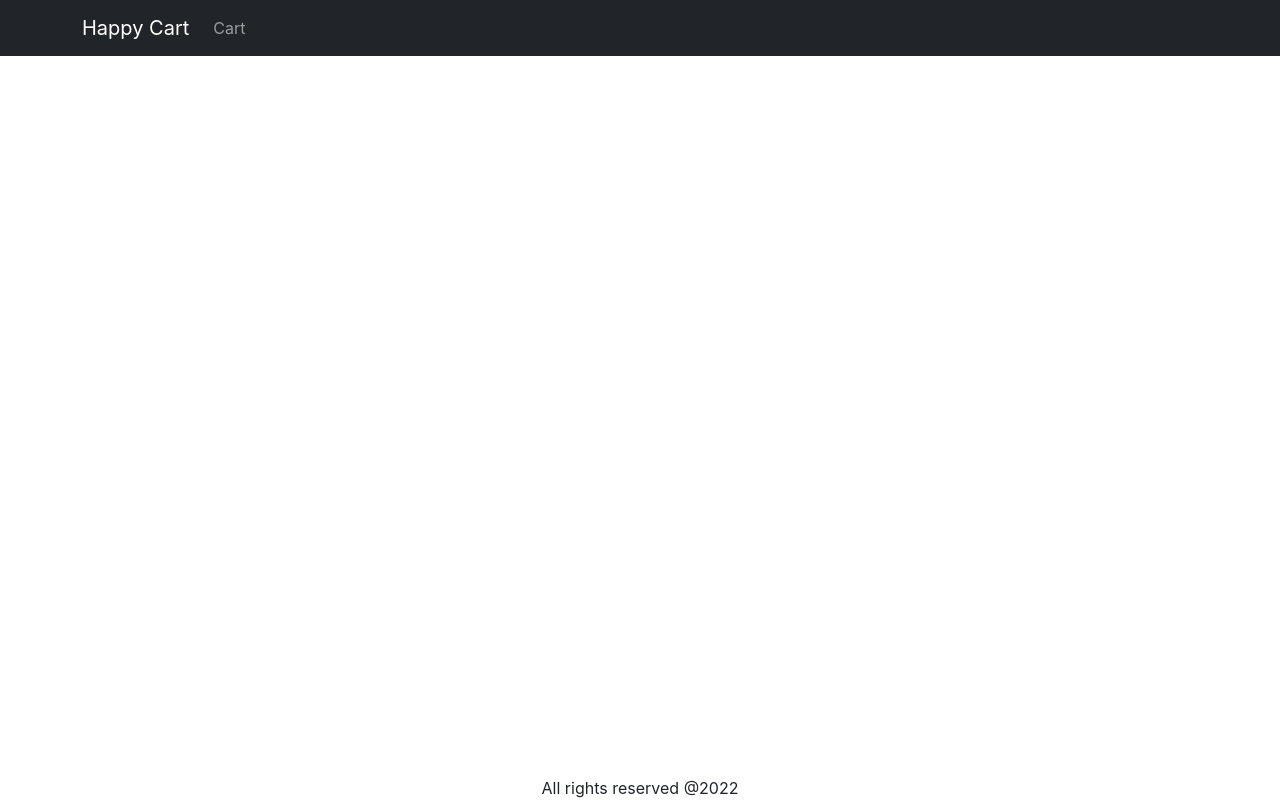
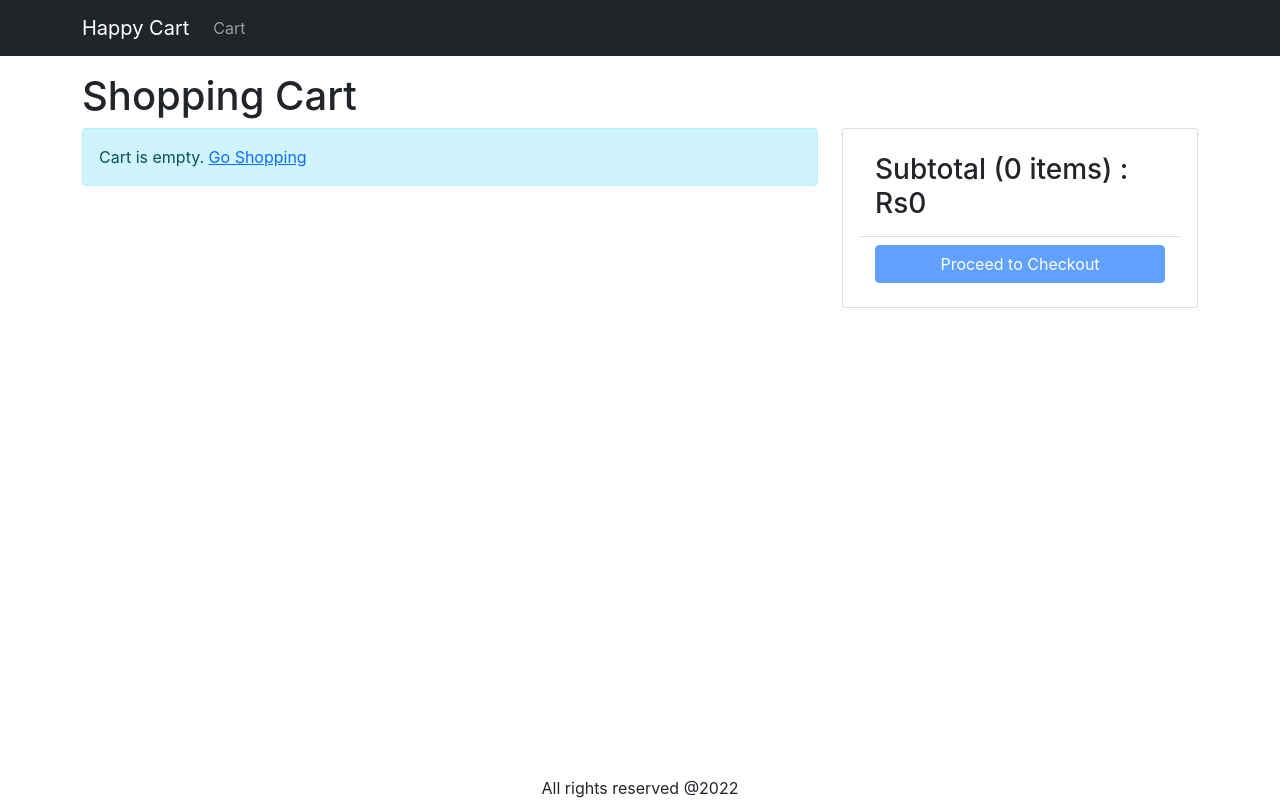
Before and after one commit to AnaghaV19/happycart, a React (Create React App) app in the folder frontend/: page /cart in a window 1280 px wide. Built offline with nearby package versions, Linux system fonts and the light colour scheme.

Commit message:
cartscreen

```diff
--- a/frontend/src/App.js
+++ b/frontend/src/App.js
@@ -8,6 +8,7 @@
 import {LinkContainer} from 'react-router-bootstrap';
 import { useContext } from 'react';
 import { Store } from './Store';
+import CartScreen from './screens/CartScreen';
 function App() {
   const {state} =useContext(Store);
 const {cart}=state;
@@ -37,6 +38,7 @@
       <main>
         <Container className="mt-3">
         <Routes>
+        <Route path="/cart" element={<CartScreen />} />
           <Route path="/product/:slug" element={<ProductScreen />}/>
           <Route path="/" element={ <HomeScreen />}/>
         </Routes>
--- a/frontend/src/index.css
+++ b/frontend/src/index.css
@@ -31,3 +31,6 @@
 .img-large{
   max-width: 100%;
 }
+.img-thumbnail {
+  height: 80px;
+}
--- /dev/null
+++ b/frontend/src/screens/CartScreen.js
@@ -0,0 +1,96 @@
+import { useContext } from 'react';
+import { Store } from '../Store';
+import { Helmet } from 'react-helmet-async';
+import Row from 'react-bootstrap/Row';
+import Col from 'react-bootstrap/Col';
+import MessageBox from '../components/MessageBox';
+import ListGroup from 'react-bootstrap/ListGroup';
+import Button from 'react-bootstrap/Button';
+import Card from 'react-bootstrap/Card';
+import { Link } from 'react-router-dom';
+
+export default function CartScreen() {
+  const { state, dispatch: ctxDispatch } = useContext(Store);
+  const {
+    cart: { cartItems },
+  } = state;
+
+  return (
+    <div>
+      <Helmet>
+        <title>Shopping Cart</title>
+      </Helmet>
+      <h1>Shopping Cart</h1>
+      <Row>
+        <Col md={8}>
+          {cartItems.length === 0 ? (
+            <MessageBox>
+              Cart is empty. <Link to="/">Go Shopping</Link>
+            </MessageBox>
+          ) : (
+            <ListGroup>
+              {cartItems.map((item) => (
+                <ListGroup.Item key={item._id}>
+                  <Row className="align-items-center">
+                    <Col md={4}>
+                      <img
+                        src={item.image}
+                        alt={item.name}
+                        className="img-fluid rounded img-thumbnail"
+                      ></img>{' '}
+                      <Link to={`/product/${item.slug}`}>{item.name}</Link>
+                    </Col>
+                    <Col md={3}>
+                      <Button variant="light" disabled={item.quantity === 1}>
+                        <i className="fas fa-minus-circle"></i>
+                      </Button>{' '}
+                      <span>{item.quantity}</span>{' '}
+                      <Button
+                        variant="light"
+                        disabled={item.quantity === item.countInStock}
+                      >
+                        <i className="fas fa-plus-circle"></i>
+                      </Button>
+                    </Col>
+                    <Col md={3}>Rs {item.price}</Col>
+                    <Col md={2}>
+                      <Button variant="light">
+                        <i className="fas fa-trash"></i>
+                      </Button>
+                    </Col>
+                  </Row>
+                </ListGroup.Item>
+              ))}
+            </ListGroup>
+          )}
+        </Col>
+        <Col md={4}>
+          <Card>
+            <Card.Body>
+              <ListGroup variant="flush">
+                <ListGroup.Item>
+                  <h3>
+                    Subtotal ({cartItems.reduce((a, c) => a + c.quantity, 0)}{' '}
+                    items) : Rs
+                    {cartItems.reduce((a, c) => a + c.price * c.quantity, 0)}
+                  </h3>
+                </ListGroup.Item>
+                <ListGroup.Item>
+                  <div className="d-grid">
+                    <Button
+                      type="button"
+                      variant="primary"
+                      disabled={cartItems.length === 0}
+                    >
+                      Proceed to Checkout
+                    </Button>
+                  </div>
+                </ListGroup.Item>
+              </ListGroup>
+            </Card.Body>
+          </Card>
+        </Col>
+      </Row>
+    </div>
+  );
+}
--- a/frontend/src/screens/ProductScreen.js
+++ b/frontend/src/screens/ProductScreen.js
@@ -1,6 +1,6 @@
 import axios from "axios";
 import { useContext, useEffect, useReducer } from "react";
-import { useParams } from "react-router-dom";
+import {useNavigate, useParams } from "react-router-dom";
 import Row from 'react-bootstrap/Row';
 import Col from 'react-bootstrap/Col';
 import ListGroup from 'react-bootstrap/ListGroup';
@@ -26,6 +26,7 @@
     }
 };
 function ProductScreen(){
+const navigate = useNavigate();
 const params =useParams();
 const { slug } = params;
 
@@ -65,6 +66,7 @@
         payload: {...product, quantity},
 
     });
+    navigate('/cart');
 };
 
 
```
